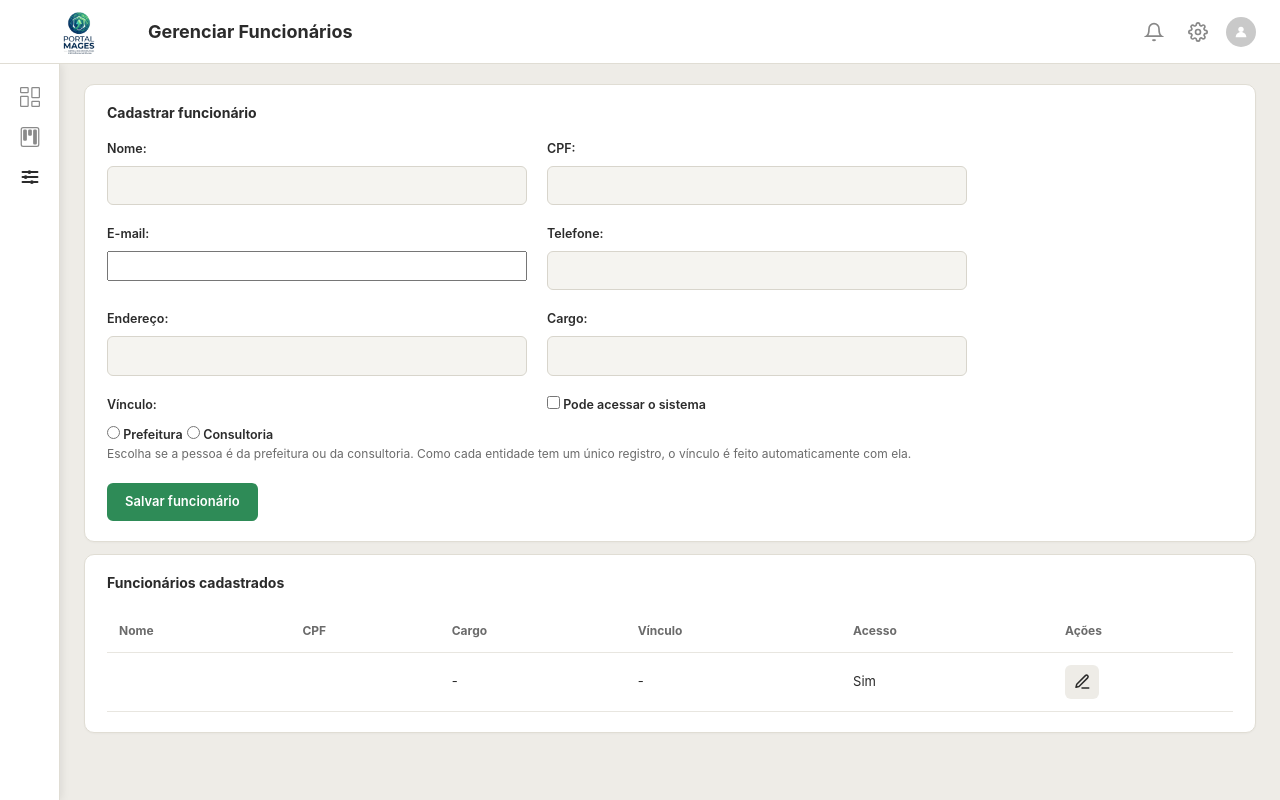
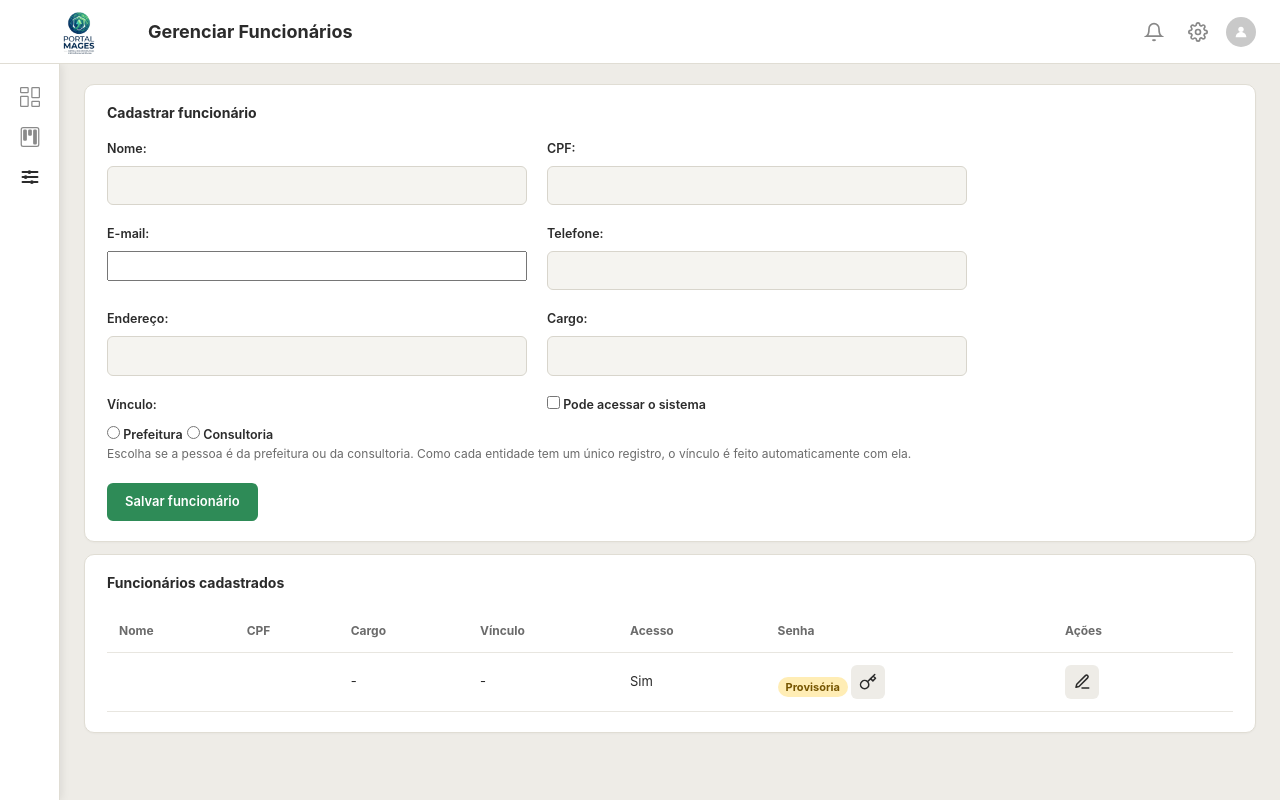
Before and after one commit to renatorag92/portal-mages, a Django app: page /configuracoes/funcionarios/ in a window 1280 px wide. Run offline with Django 5.2, Linux system fonts and the light colour scheme; the visitor is signed in with stand-in values (Sample User, id 1); data comes from the database, SQL or seed files in the repository; data that the repository does not hold is empty.

Commit message:
feat: adiciona a opção de gerar nova senha provisória

```diff
--- a/actions/templates/actions/gerenciar-funcionario.html
+++ b/actions/templates/actions/gerenciar-funcionario.html
@@ -99,6 +99,7 @@
             <th>Cargo</th>
             <th>Vínculo</th>
             <th>Acesso</th>
+            <th>Senha</th>
             <th class="status-table-actions-heading">Ações</th>
           </tr>
         </thead>
@@ -114,6 +115,25 @@
               {% else %}-{% endif %}
             </td>
             <td>{% if f.tem_acesso %}Sim{% else %}Não{% endif %}</td>
+            <td>
+            {% if f.tem_acesso and f.primeiro_acesso %}
+              <span class="status-limit-count">Provisória</span>
+              <form method="post" action="{% url 'gerar_senha_funcionario' f.id %}" style="display:inline">
+                {% csrf_token %}
+                  <button type="submit" class="status-edit-button"
+                    aria-label="Gerar nova senha para {{ f.nome }}" title="Gerar nova senha">
+                    <svg width="18" height="18" viewBox="0 0 24 24" fill="none" stroke="currentColor" stroke-width="2"
+                      stroke-linecap="round" stroke-linejoin="round" aria-hidden="true">
+                      <path d="M21 2l-2 2m-7.61 7.61a5.5 5.5 0 1 1-7.778 7.778 5.5 5.5 0 0 1 7.777-7.777zm0 0L15.5 7.5m0 0l3 3L22 7l-3-3m-3.5 3.5L19 4"/>
+                    </svg>
+                  </button>
+              </form>
+            {% elif f.tem_acesso %}
+              Trocada
+            {% else %}
+              -
+            {% endif %}
+          </td>
             <td>
               <div class="status-row-actions">
                 <a href="{% url 'editar_funcionario' f.id %}" class="status-edit-button"
@@ -145,7 +165,7 @@
           </tr>
           {% empty %}
           <tr>
-            <td colspan="6" class="status-table-empty">Nenhum funcionário cadastrado.</td>
+            <td colspan="7" class="status-table-empty">Nenhum funcionário cadastrado.</td>
           </tr>
           {% endfor %}
         </tbody>
--- a/actions/urls.py
+++ b/actions/urls.py
@@ -15,6 +15,7 @@ urlpatterns = [
     path('configuracoes/funcionarios/', views.gerenciar_funcionario_view, name='gerenciar_funcionario'),
     path('configuracoes/funcionarios/<int:funcionario_id>/editar/', views.gerenciar_funcionario_view, name='editar_funcionario'),
     path('configuracoes/funcionarios/<int:funcionario_id>/excluir/', views.excluir_funcionario_view, name='excluir_funcionario'),
+    path('configuracoes/funcionarios/<int:funcionario_id>/nova-senha/', views.gerar_senha_funcionario_view, name='gerar_senha_funcionario'),
     path('configuracoes/catalogo/', views.gerenciar_catalogo_view, name='gerenciar_catalogo'),
     path('configuracoes/catalogo/<int:modelo_id>/editar/', views.gerenciar_catalogo_view, name='editar_catalogo'),
     path('configuracoes/catalogo/<int:modelo_id>/excluir/', views.excluir_catalogo_view, name='excluir_catalogo'),
--- a/actions/views.py
+++ b/actions/views.py
@@ -22,7 +22,7 @@ from django.views.decorators.http import require_POST
 
 from .forms import (
     ConsultoriaForm, FuncionarioForm, LoginCPFForm, MinhaContaForm,
-    PrefeituraForm, preparar_senha,
+    PrefeituraForm, gerar_senha_provisoria, preparar_senha,
 )
 from .models import (
     Acao, AcaoCatalogo, Consultoria, Eixo, Etapa, Funcionario,
@@ -571,6 +571,29 @@ def excluir_status_view(request, status_id):
         )
     return redirect('gerenciar_status')
 
+@login_required
+@user_passes_test(_usuario_configuracoes)
+@require_POST
+def gerar_senha_funcionario_view(request, funcionario_id):
+    funcionario = get_object_or_404(Funcionario, pk=funcionario_id)
+
+    if not funcionario.tem_acesso:
+        messages.error(request, 'Este funcionário não tem acesso ao sistema.',
+                       extra_tags='funcionario-senha-erro')
+        return redirect('gerenciar_funcionario')
+
+    senha = gerar_senha_provisoria()
+    funcionario.set_password(senha)
+    funcionario.primeiro_acesso = True
+    funcionario.save()
+
+    messages.warning(
+        request,
+        f'Nova senha provisória de {funcionario.nome} (CPF {funcionario.username}): {senha}. '
+        'A senha anterior deixou de valer. Informe agora; ela não será exibida novamente.',
+        extra_tags='funcionario-senha',
+    )
+    return redirect('gerenciar_funcionario')
 
 # =========================================================
 # LOGIN, PRIMEIRO ACESSO E PREFEITURA ATIVA
```
